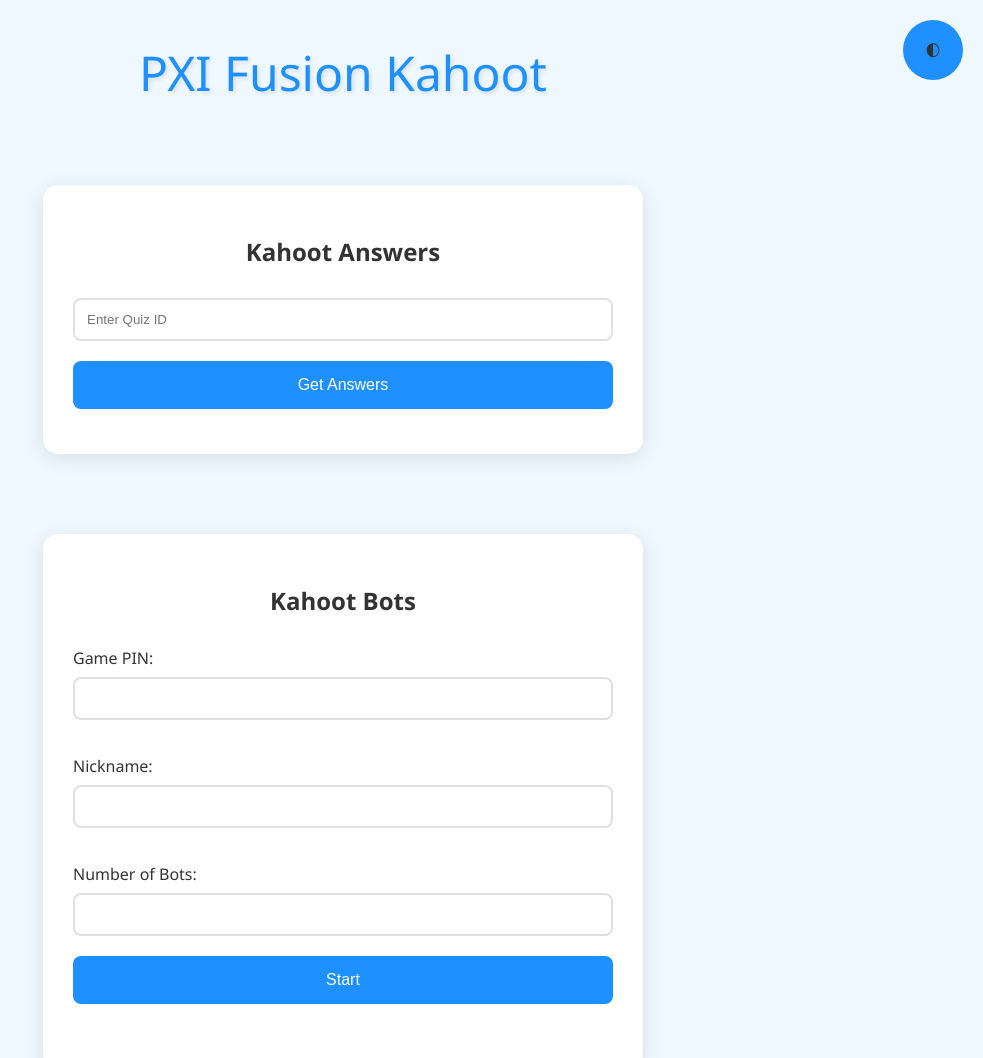
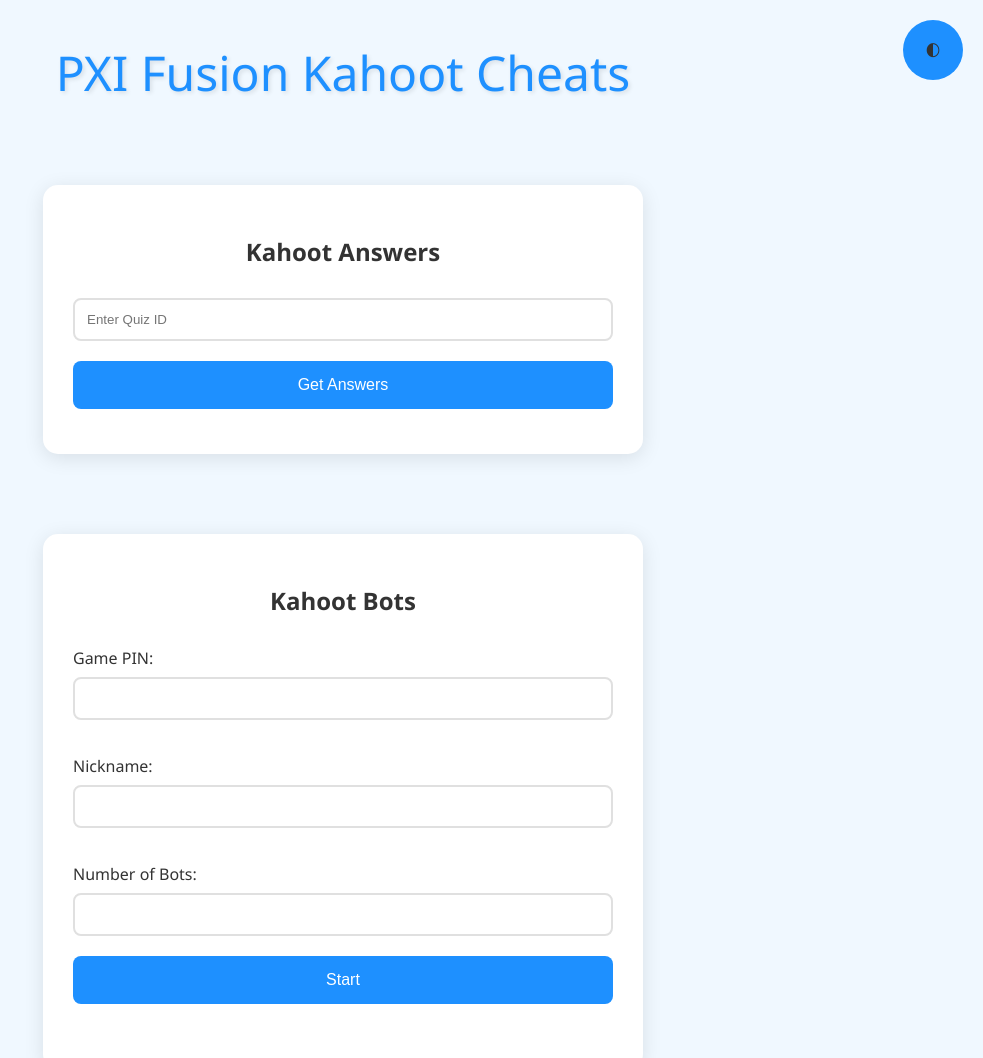
Before and after one commit to DragonProdHax/pxi-fusion-website, a website: page kahoot/index.html in a window 1280 px wide. Shown: the top 1058 px of the page, without its empty margins (297-1280 px from the left). Drawn offline with Linux system fonts and the light colour scheme.

Commit message:
Updated Kahoot

```diff
--- a/kahoot/index.html
+++ b/kahoot/index.html
@@ -218,7 +218,7 @@
 </head>
 <body>
     <div class="theme-switch" onclick="toggleTheme()">🌓</div>
-    <div class="main-title">PXI Fusion Kahoot</div>
+    <div class="main-title">PXI Fusion Kahoot Cheats</div>
 
     <div class="panels-container">
         <div class="panel">
```
